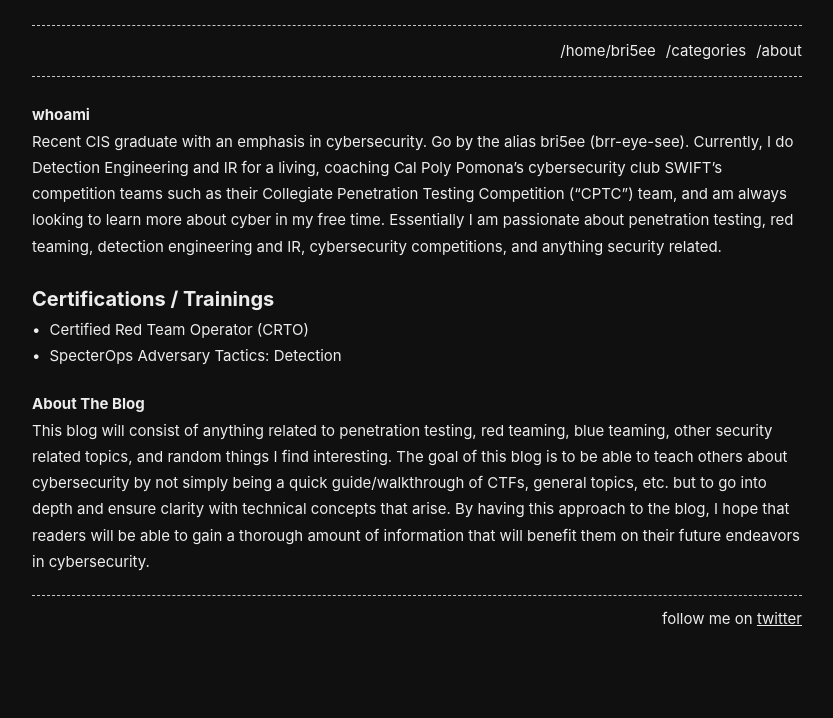
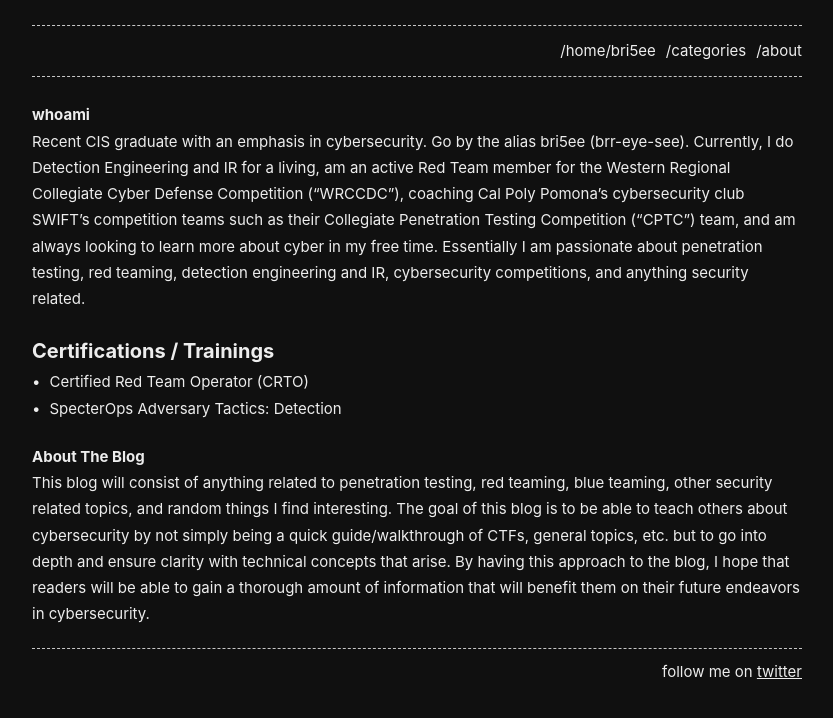
Before and after one commit to notbricey/brisee.github.io, a Jekyll site: the page built from about.md, in a window 1280 px wide. Shown: the top 718 px of the page, without its empty margins (223-1056 px from the left). Built offline with Jekyll 4.4.1, drawn with Linux system fonts in a browser that asks for light colours.

Commit message:
Update about.md

```diff
--- a/about.md
+++ b/about.md
@@ -6,7 +6,7 @@ permalink: /about/
 
 ### whoami
 
-Recent CIS graduate with an emphasis in cybersecurity. Go by the alias bri5ee (brr-eye-see). Currently, I do Detection Engineering and IR for a living, coaching Cal Poly Pomona's cybersecurity club SWIFT's competition teams such as their Collegiate Penetration Testing Competition ("CPTC") team, and am always looking to learn more about cyber in my free time. Essentially I am passionate about penetration testing, red teaming, detection engineering and IR, cybersecurity competitions, and anything security related.
+Recent CIS graduate with an emphasis in cybersecurity. Go by the alias bri5ee (brr-eye-see). Currently, I do Detection Engineering and IR for a living, am an active Red Team member for the Western Regional Collegiate Cyber Defense Competition ("WRCCDC"), coaching Cal Poly Pomona's cybersecurity club SWIFT's competition teams such as their Collegiate Penetration Testing Competition ("CPTC") team, and am always looking to learn more about cyber in my free time. Essentially I am passionate about penetration testing, red teaming, detection engineering and IR, cybersecurity competitions, and anything security related.
 
 ## Certifications / Trainings
 
```
